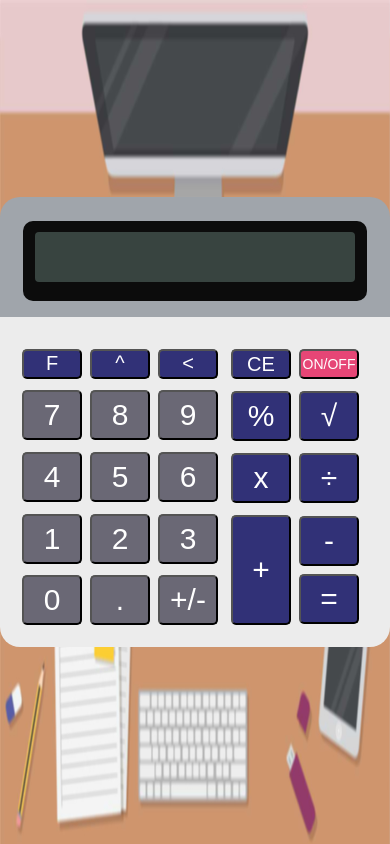
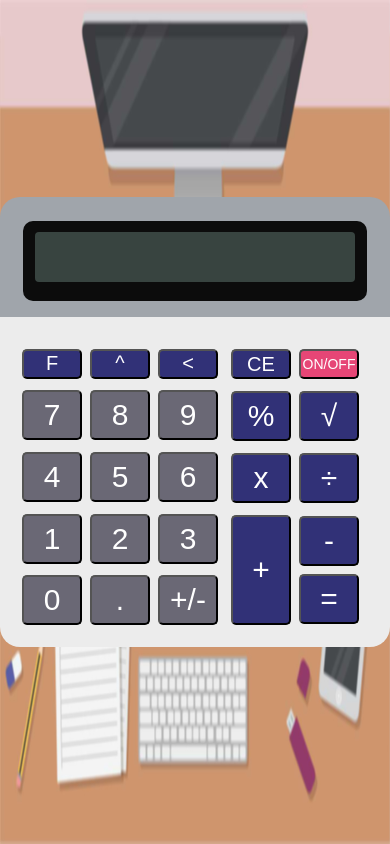
Before and after one commit to juninho-Oliveira/calculadoraPOO, a plain HTML site: page index.html in a window 390 px wide. Drawn offline with Linux system fonts and the light colour scheme.

Commit message:
add css html e dom

```diff
--- a/style.css
+++ b/style.css
@@ -175,3 +175,15 @@
   input:hover {
     border: none ;
   }
+
+  @media (max-width:970px) {
+    main {
+      background-image: url(/fundo.jpg);
+      background-repeat: no-repeat;
+      background-size: 100% 100vh;
+      display: flex;
+      align-items: center;
+      justify-content: center;
+      height: 100vh;
+    }
+  }
```
Also changed, not shown: 1 other file.
